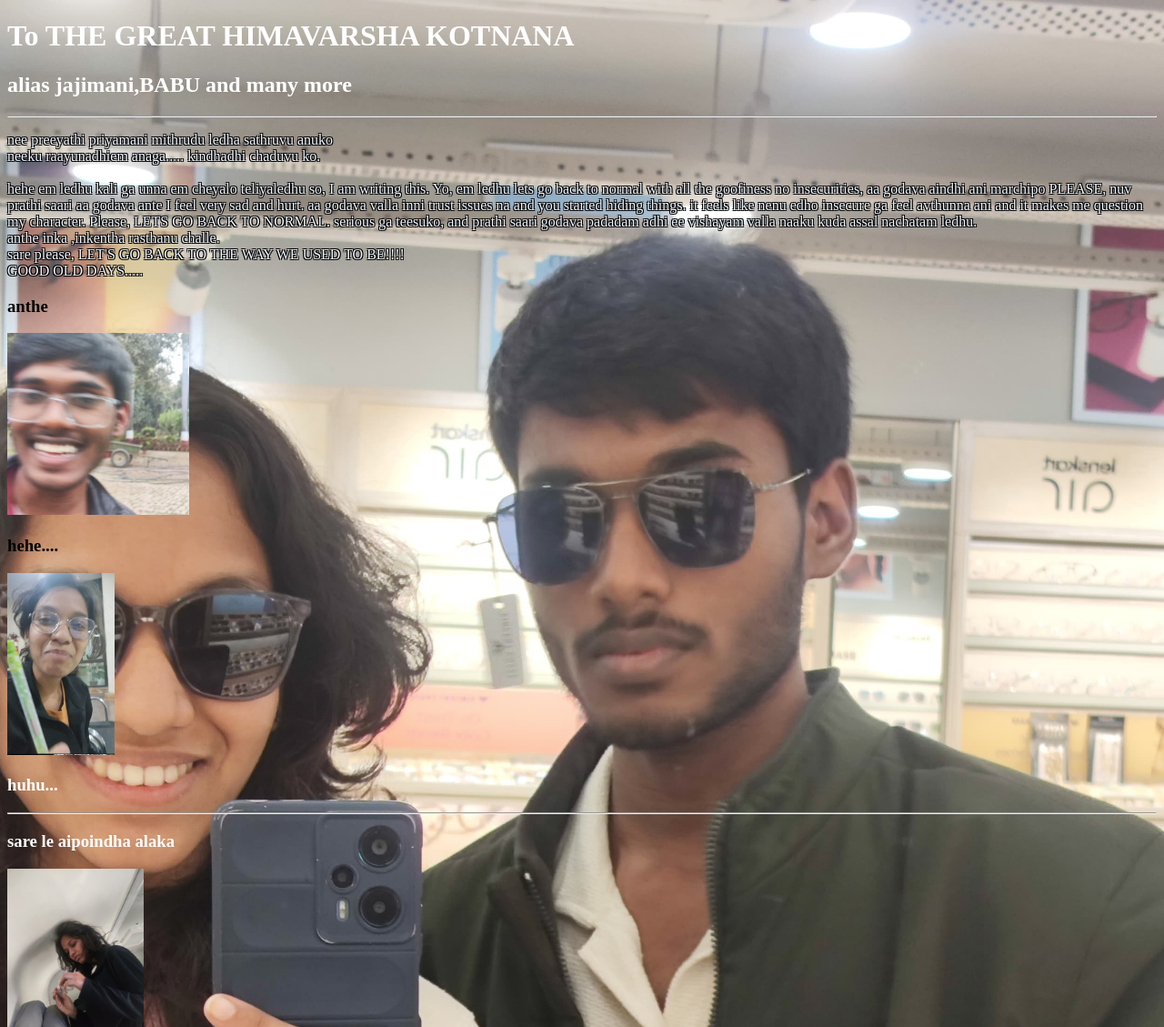
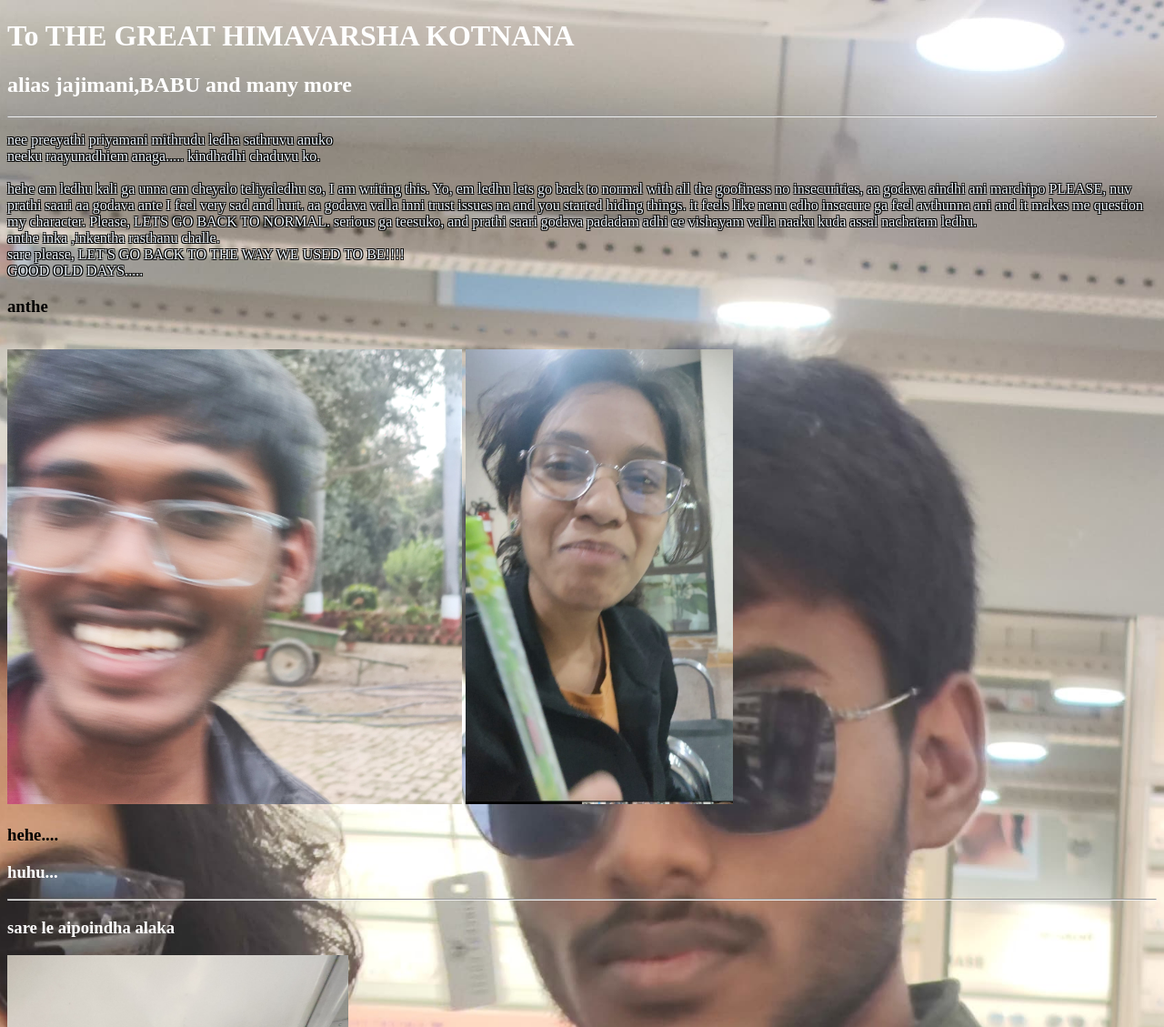
Before and after one commit to neynega/to---certain-someone, a plain HTML site: page index.html in a window 1280 px wide. Shown: the top 1129 px of the page at 91% size. Drawn offline with Linux system fonts and the light colour scheme.

Commit message:
Update index.html

```diff
--- a/index.html
+++ b/index.html
@@ -24,24 +24,26 @@
 
         </p>
         <h3 style="color: black;">anthe</h3>
-        <img src="./WhatsApp Image 2025-06-06 at 04.06.09_706b10ae.jpg"  draggable="true" height="200"/>
-        <h3 style="color: black;">hehe....</h3>
-        <img src="./WhatsApp Image 2025-06-06 at 03.37.36_22be6887.jpg" draggable="true" height="200"/>
-        <h3 style="color: white;">huhu...</h3>
+        <br/>
+
+        <img src="./WhatsApp Image 2025-06-06 at 04.06.09_706b10ae.jpg"  draggable="true" height="500"/>                    <img src="./WhatsApp Image 2025-06-06 at 03.37.36_22be6887.jpg" draggable="true" height="500"/>
+        <h3 style="color: black;">hehe....</h3>                                                                                   <h3 style="color: white;">huhu...</h3>
+
+
         <hr/>
 
         <h3>sare le aipoindha alaka</h3>
-        <a href="./photo1.html"><img src="./WhatsApp Image 2025-06-06 at 03.34.32_cdd37807.jpg" height="200"/></a>
+        <a href="./photo1.html"><img src="./WhatsApp Image 2025-06-06 at 03.34.32_cdd37807.jpg" height="500"/></a>
         <h4>joke kavali ante picture meedha click cheyyu</h4>
 
-        <img src="./WhatsApp Video 2025-06-06 at 03.51.19_2474e9dd.gif" height="200"/>
+        <img src="./WhatsApp Video 2025-06-06 at 03.51.19_2474e9dd.gif" height="500"/>
         <h3>neekanna andham ga unna ani kullu raa neeku</h3>
         <hr/>
         <h3 draggable="true"> "varsha is a lesbian,raj is a gay"</h3>
         <h3>ee paidhanini tippu kasepu</h3>
 
         <h3>challe inka mari ekkuva</h3>
-        <img src="./WhatsApp Image 2025-06-06 at 03.35.15_d2b52448.jpg" height="200"/>  <img src="./WhatsApp Image 2025-06-06 at 03.37.14_17cef975.jpg" height="200"/>
+        <img src="./WhatsApp Image 2025-06-06 at 03.35.15_d2b52448.jpg" height="500"/>  <img src="./WhatsApp Image 2025-06-06 at 03.37.14_17cef975.jpg" height="500"/>
 
        <h1 >sare inka byeeeeeeeeeeeeeeeeeeeeeeeeeee!!!!!!!!!!!</h1>
        <h2>   - cheers to the new start naaku nuv kuda malli normal avthav ani aasisthun</h2>
```
